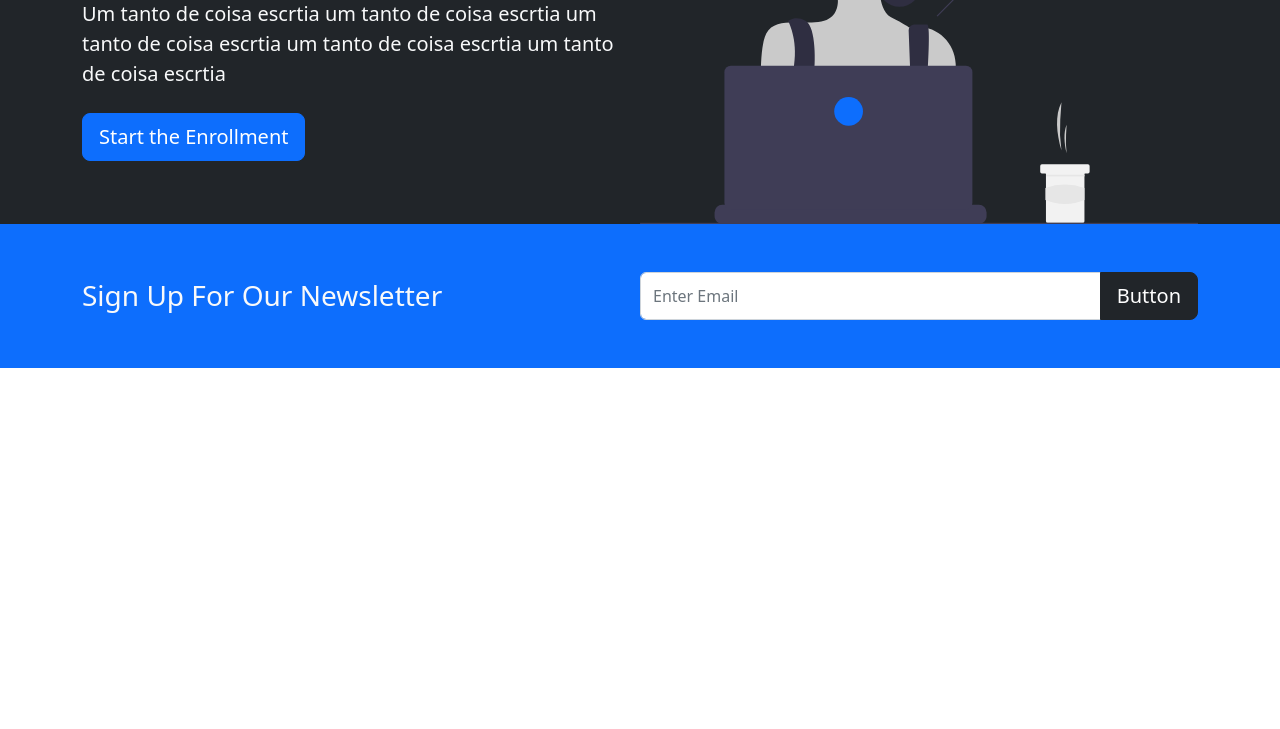
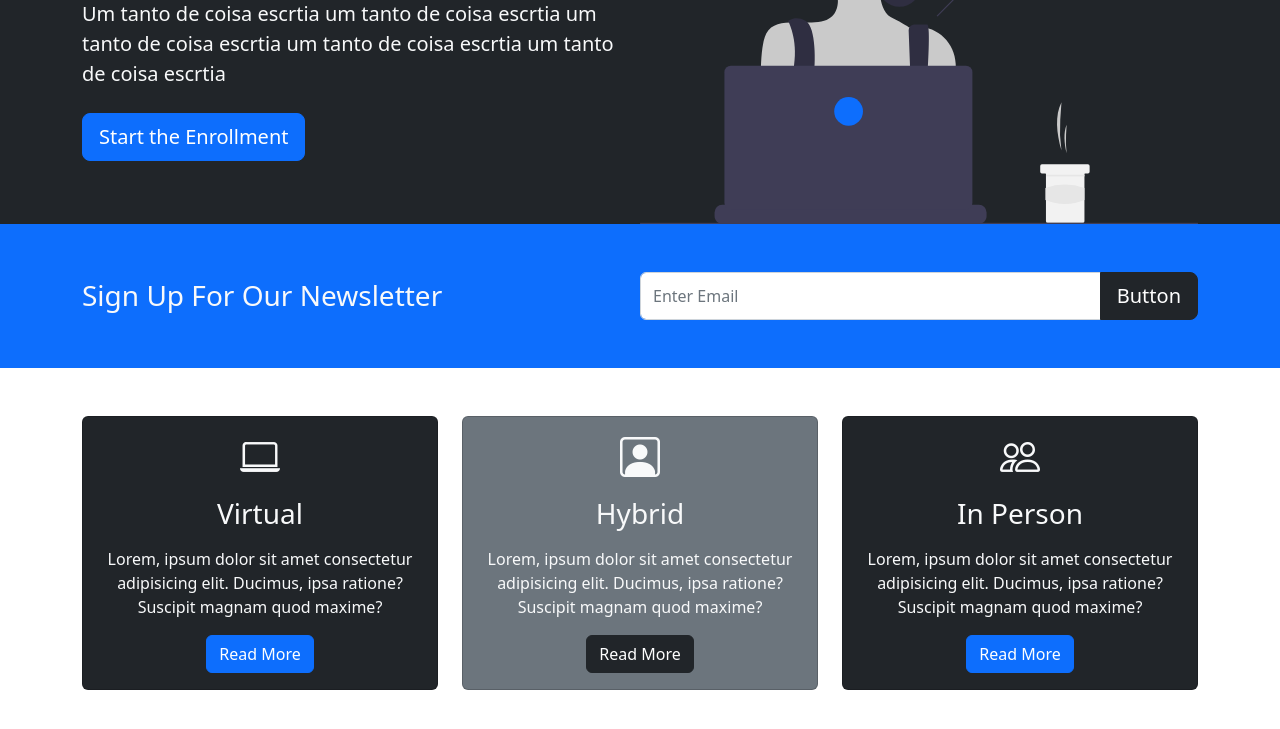
Before and after one commit to Lkcm/Programacao, a plain HTML site: page BOOTSTRAP - Desafio/index.html in a window 1280 px wide. Shown: the part 257-986 px from the top of the page. Before the commit the page ends 800 px from the top, so only its background shows below. Drawn offline with nearby package versions, Linux system fonts and the light colour scheme.

Commit message:
atualizacao bootstrap

```diff
--- a/BOOTSTRAP - Desafio/index.html
+++ b/BOOTSTRAP - Desafio/index.html
@@ -7,6 +7,7 @@
     <title>Frontend Bootcamp</title>
 
     <link href="https://cdn.jsdelivr.net/npm/bootstrap@5.2.0-beta1/dist/css/bootstrap.min.css" rel="stylesheet" integrity="sha384-0evHe/X+R7YkIZDRvuzKMRqM+OrBnVFBL6DOitfPri4tjfHxaWutUpFmBp4vmVor" crossorigin="anonymous">
+    <link rel="stylesheet" href="https://cdn.jsdelivr.net/npm/bootstrap-icons@1.3.0/font/bootstrap-icons.css">
     <link rel="stylesheet" href="styles.css">
 </head>
 <body>
@@ -65,6 +66,62 @@
 </section>
 
 <!-- Boxes -->
+<section class="p-5">
+    <div class="container">
+        <div class="row text-center">
+            <div class="col-md">
+                <div class="card bg-dark text-light">
+                    <div class="card-body text-center">
+                        <div class="h1 mb-3">
+                        <i class="bi bi-laptop"></i>
+                    </div>
+                    <h3 class="card-title mb-3">
+                        Virtual
+                    </h3>
+                    <p class="card-text">
+                        Lorem, ipsum dolor sit amet consectetur adipisicing elit. Ducimus, ipsa ratione? Suscipit magnam quod maxime?
+                    </p>
+                    <a href="#" class="btn btn-primary">Read More</a>
+                    </div>
+                </div>
+            </div>
+            <div class="col-md">
+                <div class="card bg-secondary text-light">
+                    <div class="card-body text-center">
+                        <div class="h1 mb-3">
+                        <i class="bi bi-person-square"></i>
+                    </div>
+                    <h3 class="card-title mb-3">
+                        Hybrid
+                    </h3>
+                    <p class="card-text">
+                        Lorem, ipsum dolor sit amet consectetur adipisicing elit. Ducimus, ipsa ratione? Suscipit magnam quod maxime?
+                    </p>
+                    <a href="#" class="btn btn-dark">Read More</a>
+                    </div>
+                </div>
+            </div>
+            <div class="col-md">
+                <div class="card bg-dark text-light">
+                    <div class="card-body text-center">
+                        <div class="h1 mb-3">
+                        <i class="bi bi-people"></i>
+                    </div>
+                    <h3 class="card-title mb-3">
+                        In Person
+                    </h3>
+                    <p class="card-text">
+                        Lorem, ipsum dolor sit amet consectetur adipisicing elit. Ducimus, ipsa ratione? Suscipit magnam quod maxime?
+                    </p>
+                    <a href="#" class="btn btn-primary">Read More</a>
+                    </div>
+                </div>
+            </div>
+        </div>
+    </div>
+</section>
+
+<!-- Learn Section -->
 
 
 <script src="https://cdn.jsdelivr.net/npm/@popperjs/core@2.11.5/dist/umd/popper.min.js" integrity="sha384-Xe+8cL9oJa6tN/veChSP7q+mnSPaj5Bcu9mPX5F5xIGE0DVittaqT5lorf0EI7Vk" crossorigin="anonymous"></script>
```
